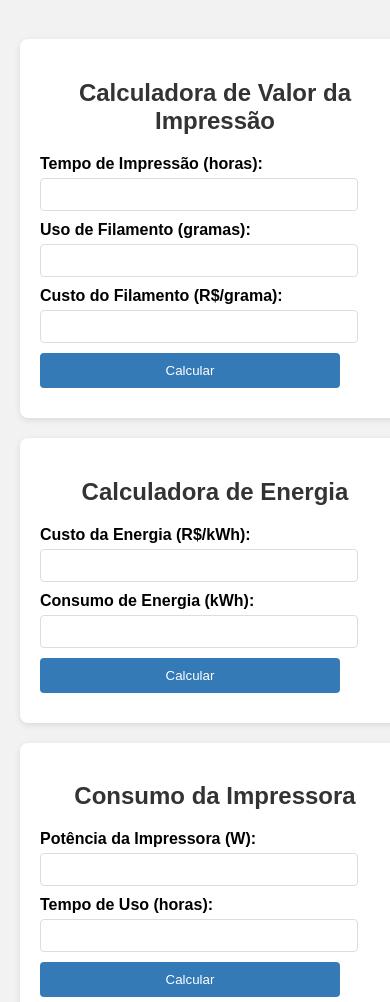
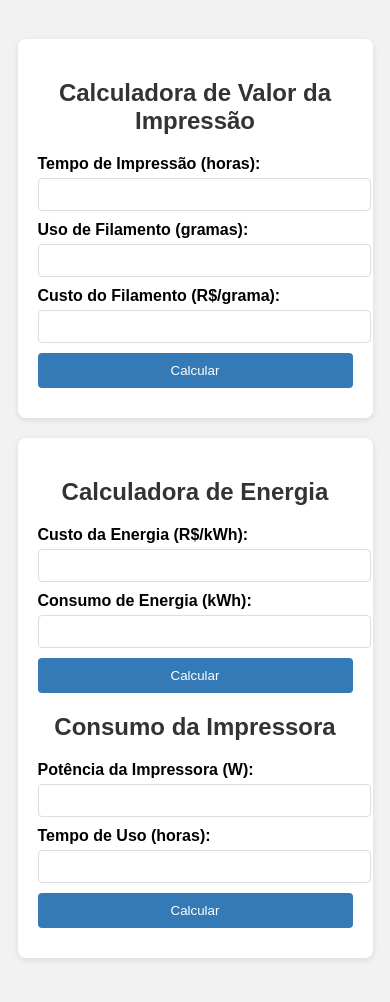
Before and after one commit to LukemExtreme/3D-printing-calculator-BRL, a website: page index.html in a window 390 px wide. Shown: the part 98-1100 px from the top of the page. Drawn offline with Linux system fonts and the light colour scheme.

Commit message:
1 file modified

```diff
--- a/estiloDoSite1.css
+++ b/estiloDoSite1.css
@@ -13,18 +13,21 @@ h1, h2 {
 /* Calculadora principal */
 .calculator-container {
   display: flex;
-  flex-direction: column;
-  align-items: center;
+  justify-content: center;
+  align-items: flex-start;
   padding: 20px;
+  max-width: 1200px;
+  margin: 0 auto;
 }
 
 .main-calculator {
-  width: 90%;
-  max-width: 500px;
+  width: 60%;
+  max-width: 600px;
   background-color: #ffffff;
   padding: 20px;
   border-radius: 8px;
   box-shadow: 0 2px 6px rgba(0, 0, 0, 0.1);
+  margin-right: 20px;
 }
 
 .main-calculator h2 {
@@ -65,49 +68,28 @@ button {
 
 /* Calculadoras laterais */
 .side-calculators {
-  display: flex;
-  flex-direction: column;
-  align-items: center;
-  margin-top: 20px;
-}
-
-.energy-calculator, .printer-usage {
-  width: 90%;
-  max-width: 500px;
+  width: 40%;
+  max-width: 400px;
   background-color: #ffffff;
   padding: 20px;
   border-radius: 8px;
   box-shadow: 0 2px 6px rgba(0, 0, 0, 0.1);
-  margin-bottom: 20px;
 }
 
-.energy-calculator h2, .printer-usage h2 {
+.side-calculators h2 {
   text-align: center;
+  margin-bottom: 20px;
 }
 
 /* Estilos para telas menores */
 @media screen and (max-width: 768px) {
   .calculator-container {
-    align-items: stretch;
+    flex-direction: column;
+    align-items: center;
   }
 
-  .main-calculator {
-    width: 100%;
-  }
-
-  .side-calculators {
-    align-items: stretch;
-  }
-
-  .energy-calculator, .printer-usage {
-    width: 100%;
-    margin-bottom: 20px;
-    margin-left: 0;
-  }
-
-  input[type="number"],
-  button {
-    width: 100%;
-    max-width: 300px;
+  .main-calculator, .side-calculators {
+    width: 90%;
+    margin: 0 0 20px;
   }
 }
```
